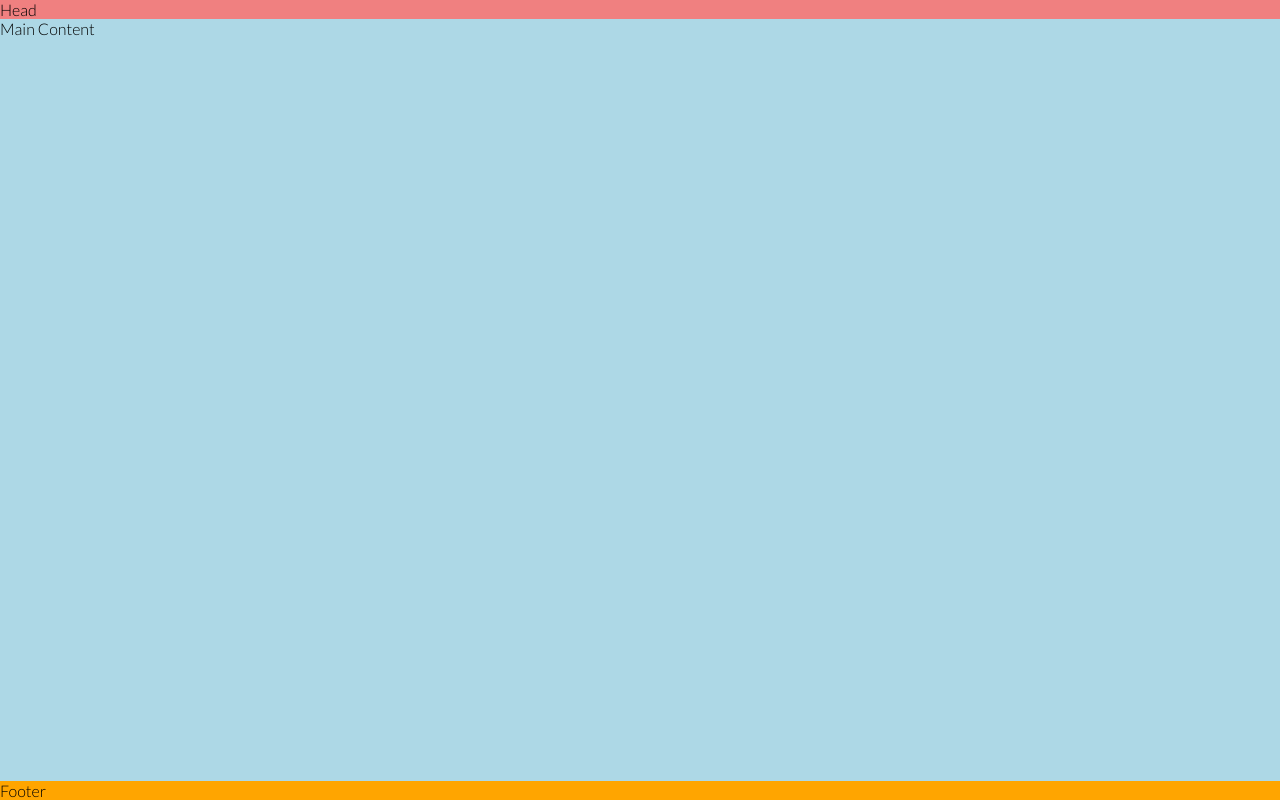
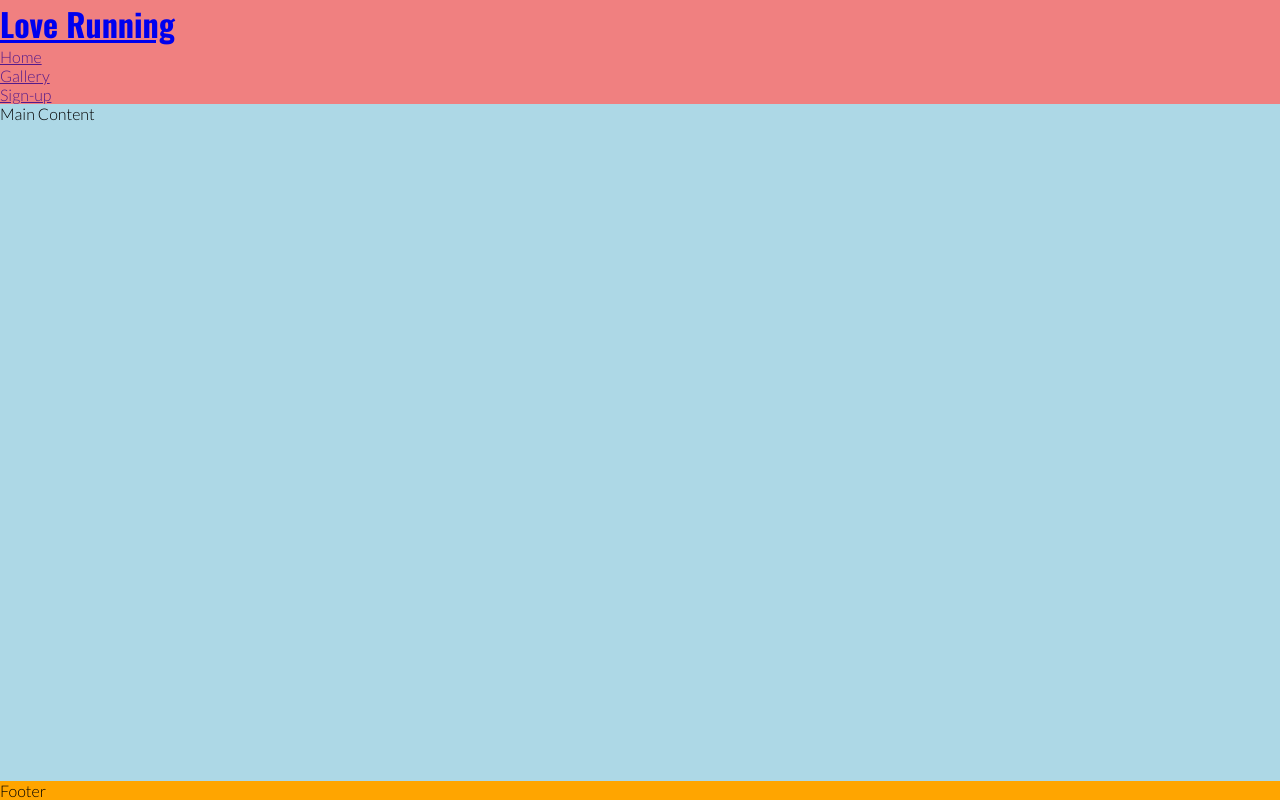
Before and after one commit to seanbyrne5/love-runnings, a plain HTML site: page index.html in a window 1280 px wide. Drawn offline with nearby package versions, Linux system fonts and the light colour scheme.

Commit message:
added nave bar items nd links

```diff
--- a/assets/css/style.css
+++ b/assets/css/style.css
@@ -19,6 +19,9 @@ header {
     background-color: lightcoral;
 }
 
+h1 {
+    font-family: 'Oswald', sans-serif;
+}
 main {
     background-color: lightblue;
     flex: 1 0 auto;
--- a/index.html
+++ b/index.html
@@ -15,7 +15,16 @@
 </head>
 <body>
     <!--Header-->
-    <header>Head</header>
+    <header>
+       <a href="index.html"><h1 id="logo">Love Running</h1></a>
+       <nav>
+        <ul>
+        <li><a href="">Home</a></li>
+        <li><a href="">Gallery</a></li>
+        <li><a href="">Sign-up</a></li>
+        </ul>
+       </nav>
+    </header>
 
     <!--Main-->
     <main>Main Content</main>
```
